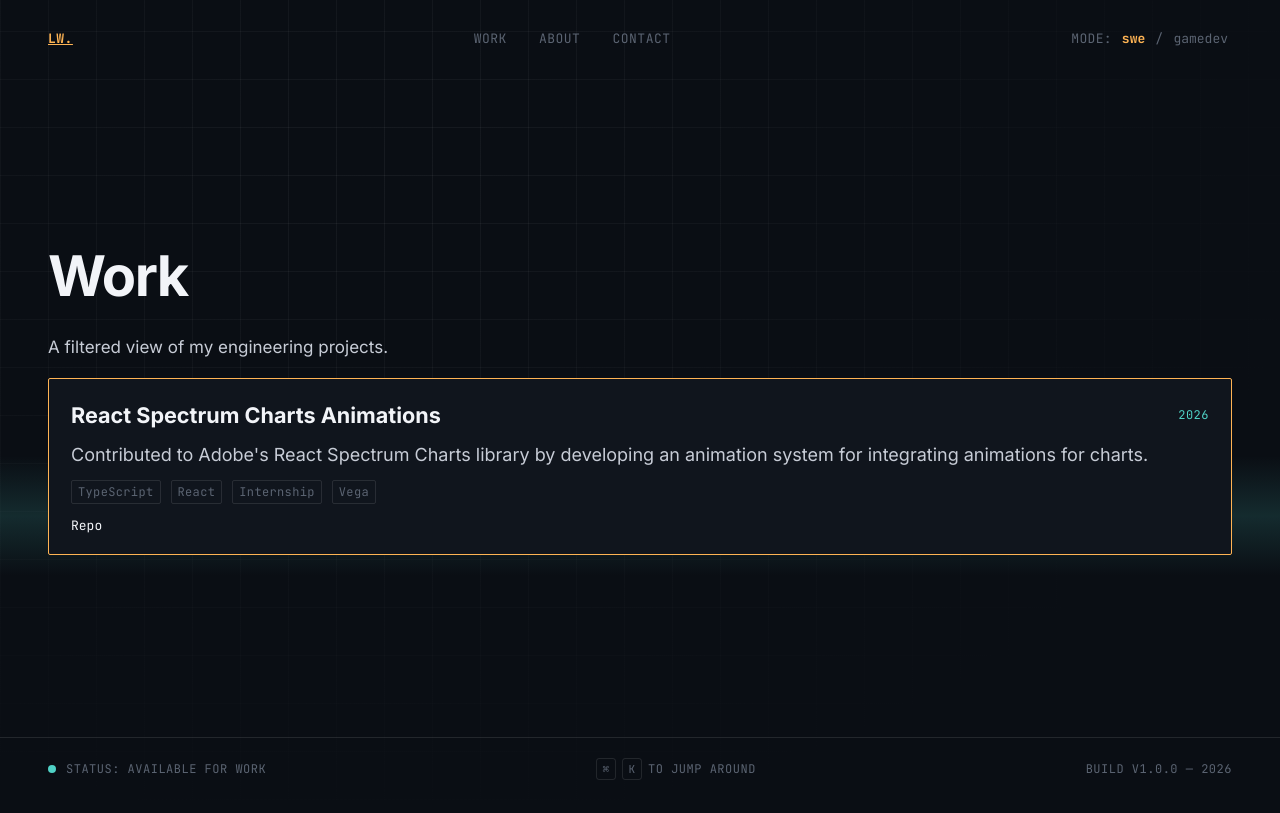
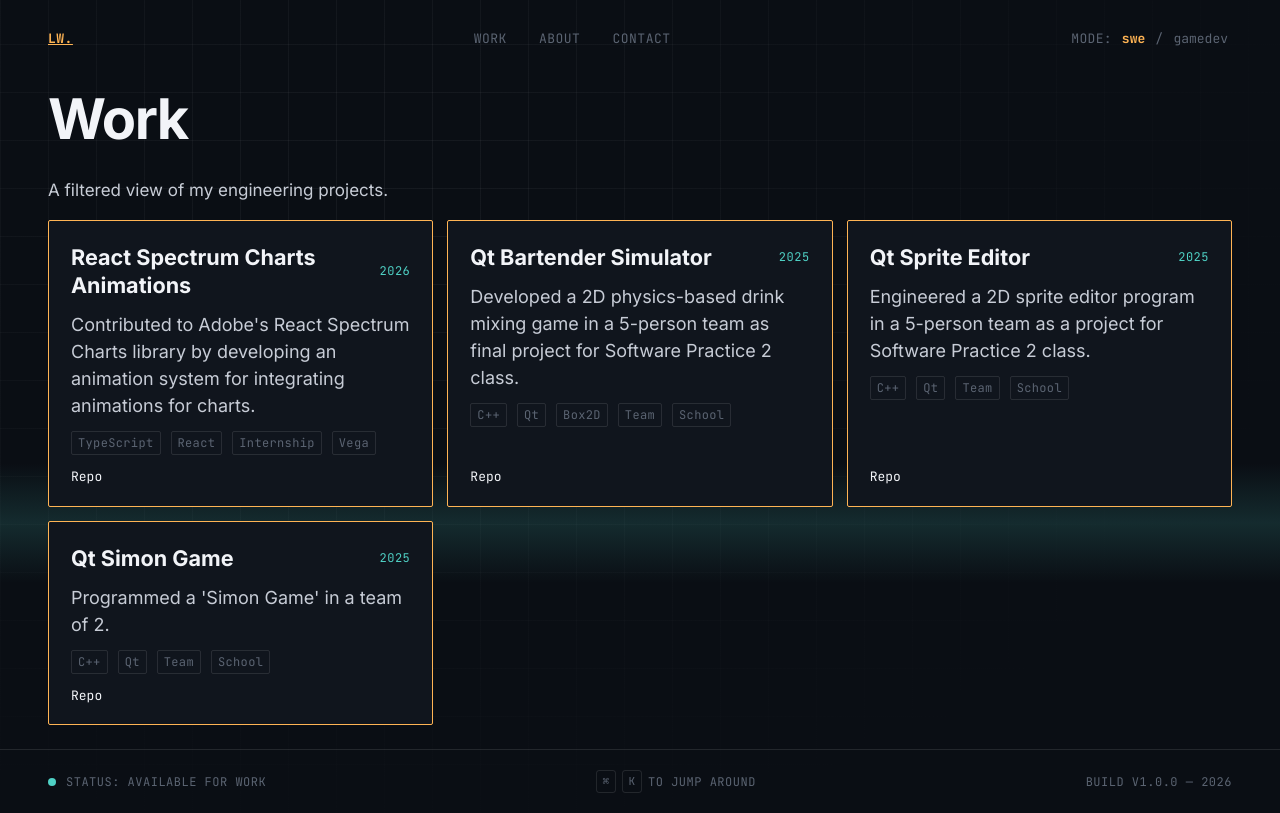
Before and after one commit to logan-a-wood/logan-a-wood.github.io, a React (Vite) app: page /work in a window 1280 px wide. Built offline with nearby package versions, Linux system fonts and the light colour scheme.

Commit message:
Added more projects

```diff
--- a/src/data/projects.ts
+++ b/src/data/projects.ts
@@ -2,6 +2,7 @@ import type { Project } from "../types/project";
 
 // This is where I add my project details
 export const projects: Project[] = [
+    // SWE PROJECTS
     {
         id: "rsc",
         title: "React Spectrum Charts Animations",
@@ -12,14 +13,54 @@ export const projects: Project[] = [
         repoUrl: "https://github.com/adobe/react-spectrum-charts",
     },
     {
+        id: "qt-bartender-simulator",
+        title: "Qt Bartender Simulator",
+        category: "swe",
+        summary: "Developed a 2D physics-based drink mixing game in a 5-person team as final project for Software Practice 2 class.",
+        tags: ["C++", "Qt", "Box2D", "Team", "School"],
+        month: 4,
+        year: 2025,
+        repoUrl: "https://github.com/logan-a-wood/cs3505-assignment9-BartenderSimulator",
+    },
+    {
+        id: "qt-sprite-editor",
+        title: "Qt Sprite Editor",
+        category: "swe",
+        summary: "Engineered a 2D sprite editor program in a 5-person team as a project for Software Practice 2 class.",
+        tags: ["C++", "Qt", "Team", "School"],
+        month: 3,
+        year: 2025,
+        repoUrl: "https://github.com/logan-a-wood/cs3505-assignment8-SpriteEditor",
+    },
+    {
+        id: "qt-simon-game",
+        title: "Qt Simon Game",
+        category: "swe",
+        summary: "Programmed a 'Simon Game' in a team of 2.",
+        tags: ["C++", "Qt", "Team", "School"],
+        month: 2,
+        year: 2025,
+        repoUrl: "https://github.com/logan-a-wood/cs3505-assignment6-SimonGame",
+    },
+    // GAMES PROJECTS
+    {
+        id: "quick-hide-the-booze",
+        title: "Quick, Hide the Booze!",
+        category: "gamedev",
+        summary: "A stylized physics-based comedy game about cleaning up your dorm room after a big party.",
+        tags: ["Unity", "C#", "Team", "Published", "Director"],
+        year: 2026,
+        liveUrl: "https://meepo-productions.itch.io/quick-hide-the-booze",
+    },
+    {
         id: "cube",
         title: "CUBE",
         category: "gamedev",
-        summary: "A stylized, level-based puzzle game where you roll around as a cube.",
+        summary: "A stylized level-based puzzle game where you roll around as a cube.",
         tags: ["Unity", "C#", "Solo", "Blender", "Ableton"],
         year: 2021,
         liveUrl: "https://meepo-productions.itch.io/cube",
-        repoUrl: "https://github.com/logan-a-wood/CUBE",
+        // repoUrl: "https://github.com/logan-a-wood/CUBE",
     },
     {
         id: "blob-arena",
@@ -29,6 +70,6 @@ export const projects: Project[] = [
         tags: ["Unity", "C#", "Solo", "Blender"],
         year: 2022,
         liveUrl: "https://meepo-productions.itch.io/blob-arena",
-        repoUrl: "https://github.com/logan-a-wood/Blob-Arena",
+        // repoUrl: "https://github.com/logan-a-wood/Blob-Arena",
     }
 ];
--- a/src/types/project.ts
+++ b/src/types/project.ts
@@ -4,6 +4,7 @@ export interface Project {
     category: "swe" | "gamedev";
     summary: string;
     tags: string[];
+    month?: number;
     year: number;
     thumbnail?: string;
     liveUrl?: string;
```
Also changed, not shown: 1 other file (tests, documents, lock files or other folders).
